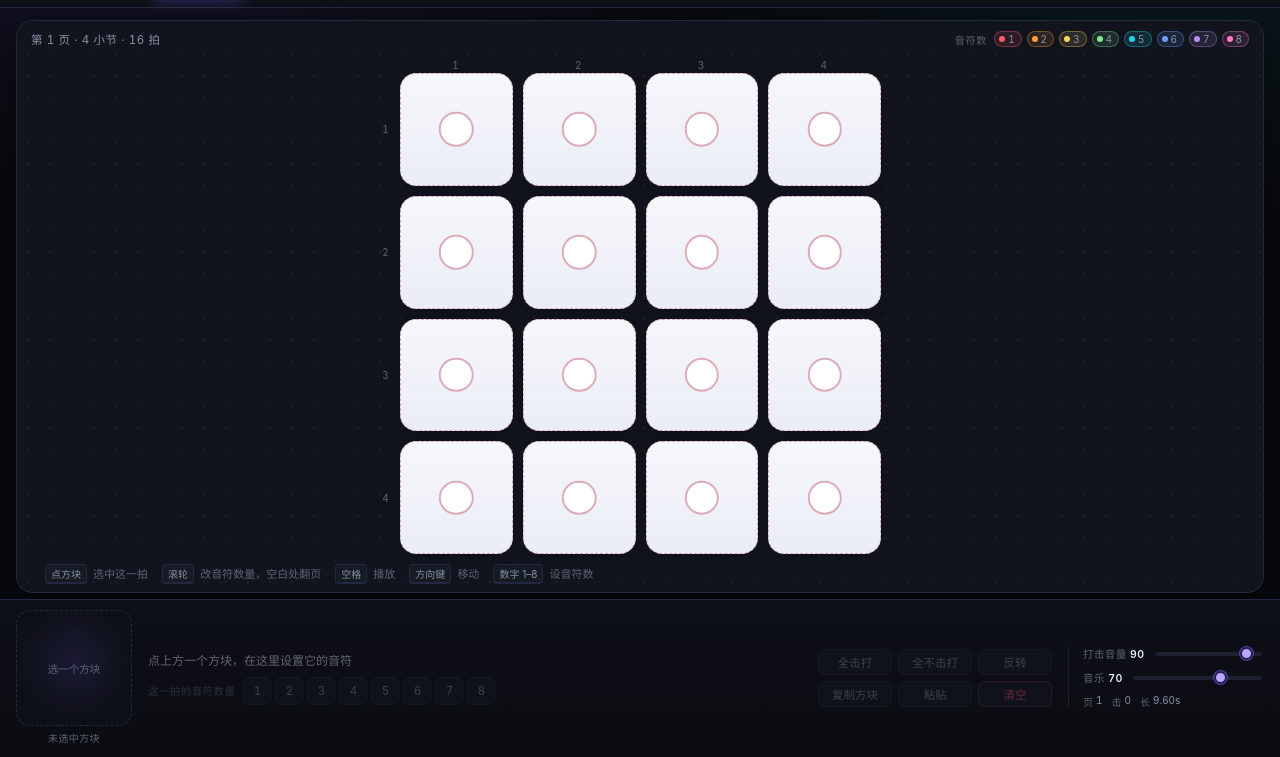
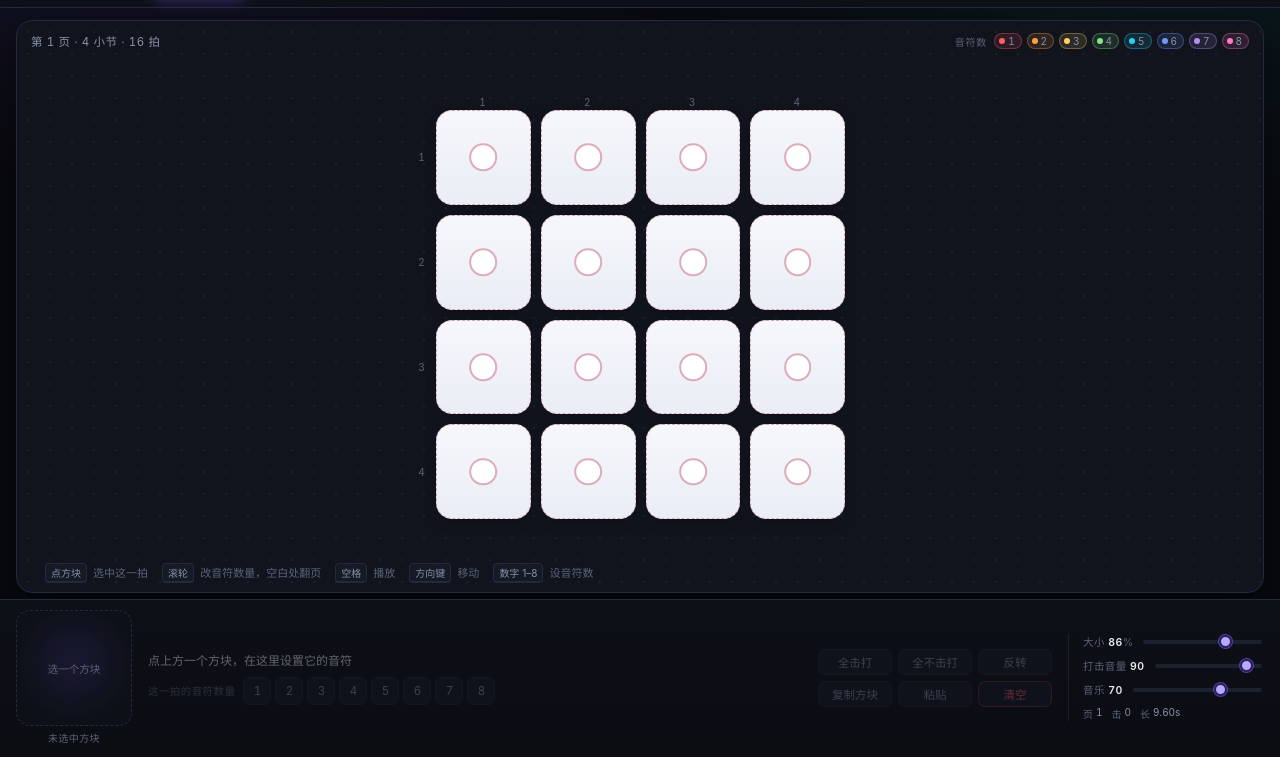
Before and after one commit to jile-o1b/PolyBeat, a plain HTML site: page index.html in a window 1280 px wide. Shown: the part 43-800 px from the top of the page. Drawn offline with Linux system fonts and the light colour scheme.

Commit message:
修改一些东西

```diff
--- a/css/style.css
+++ b/css/style.css
@@ -253,7 +253,7 @@ input[type="range"]::-moz-range-thumb{
   z-index: 1;
 }
 
-.stage-head{ display: flex; align-items: center; gap: 10px; }
+.stage-head{ display: flex; align-items: center; gap: 10px; height: 20px; flex: 0 0 auto; white-space: nowrap; overflow: hidden; }
 .page-title{ color: var(--dim); font-size: 11.5px; letter-spacing: .05em; font-variant-numeric: tabular-nums; }
 .store-badge{
   font-size: 10px; padding: 2px 8px; border-radius: 20px;
@@ -635,9 +635,11 @@ input[type="range"]::-moz-range-thumb{
   display: flex;
   align-items: center;
   gap: 14px;
+  height: 22px;
   color: var(--dim-2);
   font-size: 11px;
   overflow: hidden;
+  white-space: nowrap;
 }
 .kbd-hint{ white-space: nowrap; }
 kbd{
--- a/index.html
+++ b/index.html
@@ -129,6 +129,10 @@
 
   <div class="ed-vol">
     <div class="ed-field">
+      <label for="boardScale" title="棋盘大小（占可用空间的比例）">大小 <b id="boardScaleVal">86</b>%</label>
+      <input id="boardScale" type="range" min="50" max="100" step="1" value="86">
+    </div>
+    <div class="ed-field">
       <label for="hitVol" title="只影响打击音，不影响伴奏">打击音量 <b id="hitVolVal">90</b></label>
       <input id="hitVol" type="range" min="0" max="100" step="1" value="90">
     </div>
--- a/js/app.js
+++ b/js/app.js
@@ -235,6 +235,8 @@
     const st = Project.state;
     refreshBpmInput();
     UI.renderTempoList();
+    $('boardScale').value = String(Math.round((st.boardScale || 0.86) * 100));
+    $('boardScaleVal').textContent = String(Math.round((st.boardScale || 0.86) * 100));
     $('hitVol').value = String(Math.round(st.hitVol * 100));
     $('hitVolVal').textContent = String(Math.round(st.hitVol * 100));
     UI.renderPageTitle();
@@ -319,6 +321,12 @@
       Project.pushUndo();
       Project.delPage();
       UI.toast('已删除该页');
+    });
+
+    $('boardScale').addEventListener('input', (e) => {
+      Project.setBoardScale(Number(e.target.value) / 100);
+      $('boardScaleVal').textContent = e.target.value;
+      UI.layout();
     });
 
     $('hitVol').addEventListener('input', (e) => {
--- a/js/state.js
+++ b/js/state.js
@@ -12,6 +12,7 @@ const Project = (function () {
     page: 0,
     sel: null,          // 当前页里的方块下标 0..15
     hitVol: 0.9,        // 打击音量（只影响打击音，不影响伴奏）
+    boardScale: 0.86,   // 棋盘占可用空间的比例
   };
 
   const listeners = [];
@@ -385,6 +386,13 @@ const Project = (function () {
     state.hitVol = Math.max(0, Math.min(1, v));
   }
 
+  /** 棋盘大小：可用空间的百分比（0.5–1） */
+  function setBoardScale(v) {
+    const n = Number(v);
+    if (!isFinite(n)) return;
+    state.boardScale = Math.max(0.5, Math.min(1, n));
+  }
+
   /* ------------------------------------------------------------ 序列化 */
 
   function toJSON() {
@@ -393,6 +401,7 @@ const Project = (function () {
       version: 4,
       tempos: state.tempos,
       hitVol: state.hitVol,
+      boardScale: state.boardScale,
       page: state.page,
       pages: state.pages,
     };
@@ -446,6 +455,7 @@ const Project = (function () {
     if (!pages.length) throw new Error('工程文件里没有页面');
 
     state.hitVol = Math.max(0, Math.min(1, raw.hitVol != null ? Number(raw.hitVol) : (Number(raw.master) || 0.9)));
+    if (raw.boardScale != null) setBoardScale(Number(raw.boardScale));
     state.pages = pages.map((page) => {
       const blocks = Array.isArray(page) ? page.slice(0, BLOCKS_PER_PAGE) : [];
       const out = blocks.map(sanitizeBlock);
@@ -537,7 +547,7 @@ const Project = (function () {
     select, toggleSlot, setCount, fillBlock,
     copyBlock, pasteBlock, hasClipboard,
     gotoPage, addPage, dupPage, delPage,
-    setBpm, setHitVolume,
+    setBpm, setHitVolume, setBoardScale,
     toJSON, fromJSON, loadPreset, newProject, loadChart, clearAll,
   };
 })();
--- a/js/ui.js
+++ b/js/ui.js
@@ -446,7 +446,9 @@ const UI = (function () {
   function layout() {
     const wrapW = el.boardWrap.clientWidth;
     const wrapH = el.boardWrap.clientHeight;
-    const size = Math.max(220, Math.min(wrapW - 46, wrapH - 20));
+    // 先按可用空间算，再乘上“大小”滑杆的比例，四周留白
+    const fit = Math.min(wrapW - 46, wrapH - 20) * (Project.state.boardScale || 0.86);
+    const size = Math.max(200, Math.round(fit));
     el.boardCol.style.setProperty('--size', size + 'px');
   }
 
```
Also changed, not shown: preview-bg.png, preview-bpm.png, preview-chart.png, preview-demo.png, preview-picker.png, preview-slide-back.png, preview-slide.png, preview.png, 1 other file.
